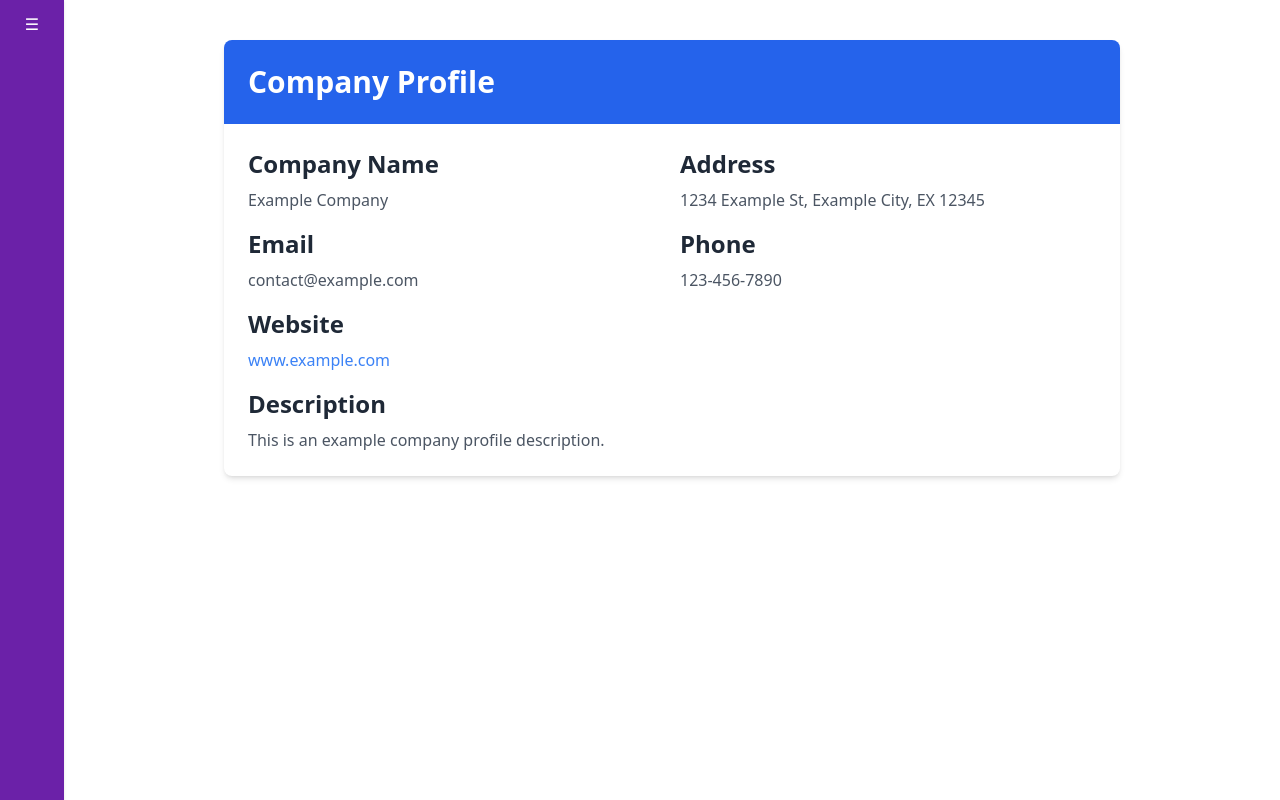
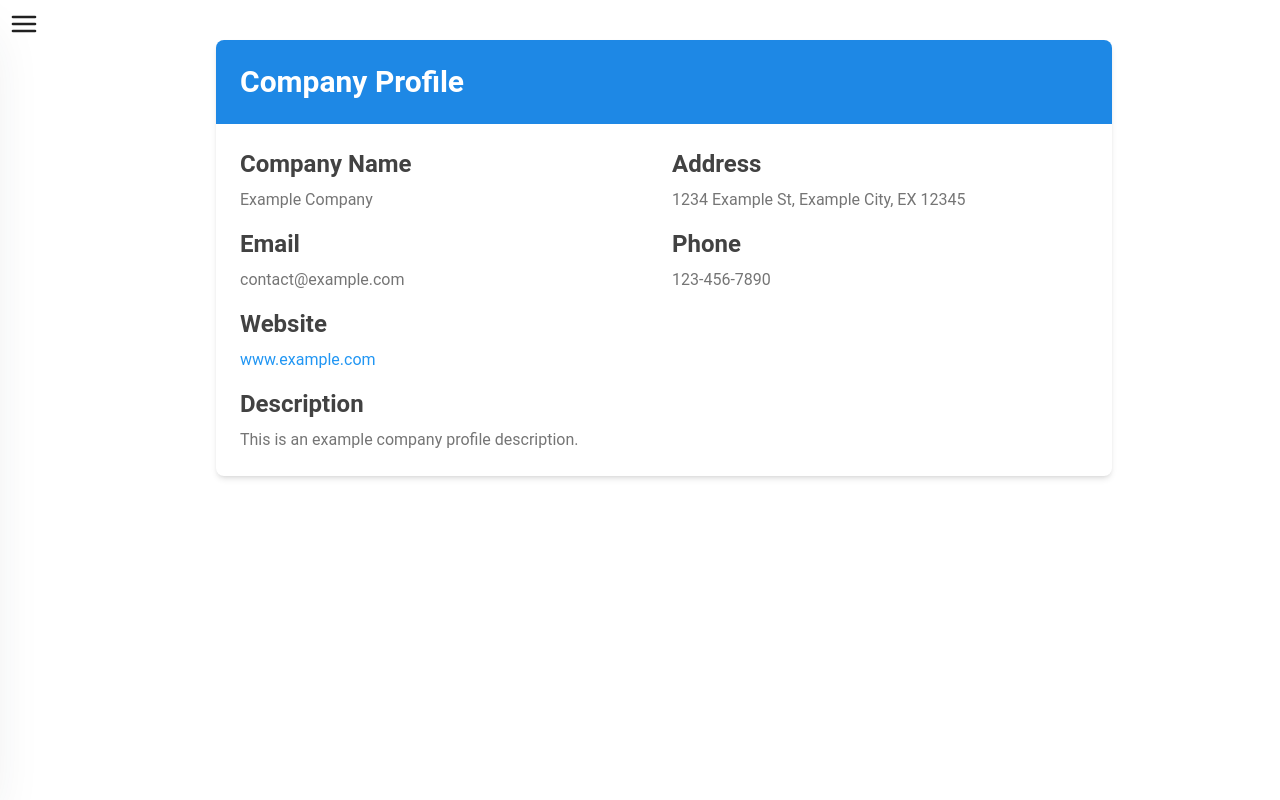
Before and after one commit to PuceFox/OMS, a React (Vite) app in the folder client/: page /profile in a window 1280 px wide. Built offline with nearby package versions, Linux system fonts and the light colour scheme.

Commit message:
revisi sidebar

```diff
--- a/client/package.json
+++ b/client/package.json
@@ -10,6 +10,7 @@
     "preview": "vite preview"
   },
   "dependencies": {
+    "@heroicons/react": "^2.1.5",
     "@material-tailwind/react": "^2.1.9",
     "react": "^18.3.1",
     "react-dom": "^18.3.1",
--- a/client/src/App.jsx
+++ b/client/src/App.jsx
@@ -1,7 +1,7 @@
 import { useState } from "react";
 import router from "./router";
 import { RouterProvider } from "react-router-dom";
-
+import { ThemeProvider } from "@material-tailwind/react";
 // import "./App.css";
 
 function App() {
@@ -9,7 +9,9 @@ function App() {
 
   return (
     <>
-      <RouterProvider router={router} />
+      <ThemeProvider>
+        <RouterProvider router={router} />
+      </ThemeProvider>
     </>
   );
 }
--- a/client/src/components/SideBar.jsx
+++ b/client/src/components/SideBar.jsx
@@ -1,45 +1,129 @@
-import { useState } from "react";
-import { Link } from "react-router-dom";
+import React from "react";
+import { IconButton, Typography, List, ListItem, ListItemPrefix, ListItemSuffix, Chip, Accordion, AccordionHeader, AccordionBody, Alert, Input, Drawer, Card } from "@material-tailwind/react";
+import { PresentationChartBarIcon, ShoppingBagIcon, UserCircleIcon, Cog6ToothIcon, InboxIcon, PowerIcon } from "@heroicons/react/24/solid";
+import { ChevronRightIcon, ChevronDownIcon, MagnifyingGlassIcon, Bars3Icon, XMarkIcon } from "@heroicons/react/24/outline";
 
 export default function SideBar() {
-  const [isOpen, setIsOpen] = useState(false);
-  const toggleSidebar = () => setIsOpen(!isOpen);
+  const [open, setOpen] = React.useState(0);
+  const [openAlert, setOpenAlert] = React.useState(true);
+  const [isDrawerOpen, setIsDrawerOpen] = React.useState(false);
+
+  const handleOpen = (value) => {
+    setOpen(open === value ? 0 : value);
+  };
+
+  const openDrawer = () => setIsDrawerOpen(true);
+  const closeDrawer = () => setIsDrawerOpen(false);
   return (
     <>
-      <div className={`flex flex-col h-screen p-3 bg-purple-800  shadow ${isOpen ? "w-60" : "w-16"} transition-width duration-300`}>
-        <button className="text-white focus:outline-none mb-4" onClick={toggleSidebar}>
-          ☰
-        </button>
-        <div className="space-y-3">
-          <div className="flex items-center justify-center">
-            <h2 className={`text-xl font-bold text-white ${isOpen ? "block" : "hidden"}`}>MyApp</h2>
+      <IconButton variant="text" size="lg" onClick={openDrawer}>
+        {isDrawerOpen ? <XMarkIcon className="h-8 w-8 stroke-2" /> : <Bars3Icon className="h-8 w-8 stroke-2" />}
+      </IconButton>
+      <Drawer open={isDrawerOpen} onClose={closeDrawer}>
+        <Card color="transparent" shadow={false} className="h-[calc(100vh-2rem)] w-full p-4">
+          <div className="mb-2 flex items-center gap-4 p-4">
+            <img src="https://docs.material-tailwind.com/img/logo-ct-dark.png" alt="brand" className="h-8 w-8" />
+            <Typography variant="h5" color="blue-gray">
+              Sidebar
+            </Typography>
           </div>
-          <div className="flex-1">
-            <ul className="pt-2 pb-4 space-y-1 text-sm">
-              <li className="rounded-sm">
-                <Link to="/dashboard" className="flex items-center p-2 space-x-3 rounded-md hover:bg-gray-700 text-white">
-                  <span className={`${isOpen ? "block" : "hidden"}`}>Dashboard</span>
-                </Link>
-              </li>
-              <li className="rounded-sm">
-                <Link to="/profile" className="flex items-center p-2 space-x-3 rounded-md hover:bg-gray-700 text-white">
-                  <span className={`${isOpen ? "block" : "hidden"}`}>Profile</span>
-                </Link>
-              </li>
-              <li className="rounded-sm">
-                <a href="#" className="flex items-center p-2 space-x-3 rounded-md hover:bg-gray-700 text-white">
-                  <span className={`${isOpen ? "block" : "hidden"}`}>Settings</span>
-                </a>
-              </li>
-              <li className="rounded-sm">
-                <a href="#" className="flex items-center p-2 space-x-3 rounded-md hover:bg-gray-700 text-white">
-                  <span className={`${isOpen ? "block" : "hidden"}`}>Logout</span>
-                </a>
-              </li>
-            </ul>
+          <div className="p-2">
+            <Input icon={<MagnifyingGlassIcon className="h-5 w-5" />} label="Search" />
           </div>
-        </div>
-      </div>
+          <List>
+            <Accordion open={open === 1} icon={<ChevronDownIcon strokeWidth={2.5} className={`mx-auto h-4 w-4 transition-transform ${open === 1 ? "rotate-180" : ""}`} />}>
+              <ListItem className="p-0" selected={open === 1}>
+                <AccordionHeader onClick={() => handleOpen(1)} className="border-b-0 p-3">
+                  <ListItemPrefix>
+                    <PresentationChartBarIcon className="h-5 w-5" />
+                  </ListItemPrefix>
+                  <Typography color="blue-gray" className="mr-auto font-normal">
+                    Dashboard
+                  </Typography>
+                </AccordionHeader>
+              </ListItem>
+              <AccordionBody className="py-1">
+                <List className="p-0">
+                  <ListItem>
+                    <ListItemPrefix>
+                      <ChevronRightIcon strokeWidth={3} className="h-3 w-5" />
+                    </ListItemPrefix>
+                    Analytics
+                  </ListItem>
+                  <ListItem>
+                    <ListItemPrefix>
+                      <ChevronRightIcon strokeWidth={3} className="h-3 w-5" />
+                    </ListItemPrefix>
+                    Reporting
+                  </ListItem>
+                  <ListItem>
+                    <ListItemPrefix>
+                      <ChevronRightIcon strokeWidth={3} className="h-3 w-5" />
+                    </ListItemPrefix>
+                    Projects
+                  </ListItem>
+                </List>
+              </AccordionBody>
+            </Accordion>
+            <Accordion open={open === 2} icon={<ChevronDownIcon strokeWidth={2.5} className={`mx-auto h-4 w-4 transition-transform ${open === 2 ? "rotate-180" : ""}`} />}>
+              <ListItem className="p-0" selected={open === 2}>
+                <AccordionHeader onClick={() => handleOpen(2)} className="border-b-0 p-3">
+                  <ListItemPrefix>
+                    <ShoppingBagIcon className="h-5 w-5" />
+                  </ListItemPrefix>
+                  <Typography color="blue-gray" className="mr-auto font-normal">
+                    E-Commerce
+                  </Typography>
+                </AccordionHeader>
+              </ListItem>
+              <AccordionBody className="py-1">
+                <List className="p-0">
+                  <ListItem>
+                    <ListItemPrefix>
+                      <ChevronRightIcon strokeWidth={3} className="h-3 w-5" />
+                    </ListItemPrefix>
+                    Orders
+                  </ListItem>
+                  <ListItem>
+                    <ListItemPrefix>
+                      <ChevronRightIcon strokeWidth={3} className="h-3 w-5" />
+                    </ListItemPrefix>
+                    Products
+                  </ListItem>
+                </List>
+              </AccordionBody>
+            </Accordion>
+            <hr className="my-2 border-blue-gray-50" />
+            <ListItem>
+              <ListItemPrefix>
+                <InboxIcon className="h-5 w-5" />
+              </ListItemPrefix>
+              Inbox
+              <ListItemSuffix>
+                <Chip value="14" size="sm" variant="ghost" color="blue-gray" className="rounded-full" />
+              </ListItemSuffix>
+            </ListItem>
+            <ListItem>
+              <ListItemPrefix>
+                <UserCircleIcon className="h-5 w-5" />
+              </ListItemPrefix>
+              Profile
+            </ListItem>
+            <ListItem>
+              <ListItemPrefix>
+                <Cog6ToothIcon className="h-5 w-5" />
+              </ListItemPrefix>
+              Settings
+            </ListItem>
+            <ListItem>
+              <ListItemPrefix>
+                <PowerIcon className="h-5 w-5" />
+              </ListItemPrefix>
+              Log Out
+            </ListItem>
+          </List>
+        </Card>
+      </Drawer>
     </>
   );
 }
--- a/client/tailwind.config.js
+++ b/client/tailwind.config.js
@@ -1,9 +1,13 @@
 /** @type {import('tailwindcss').Config} */
-export default {
+const withMT = require("@material-tailwind/react/utils/withMT");
+
+module.exports = withMT({
   content: ["./index.html",
-    "./src/**/*.{js,ts,jsx,tsx}",],
+    "./src/**/*.{js,ts,jsx,tsx}",
+    "path-to-your-node_modules/@material-tailwind/react/components/**/*.{js,ts,jsx,tsx}",
+    "path-to-your-node_modules/@material-tailwind/react/theme/components/**/*.{js,ts,jsx,tsx}",],
   theme: {
     extend: {},
   },
   plugins: [require('daisyui')],
-}
+});
```
Also changed, not shown: 1 other file (tests, documents, lock files or other folders).
